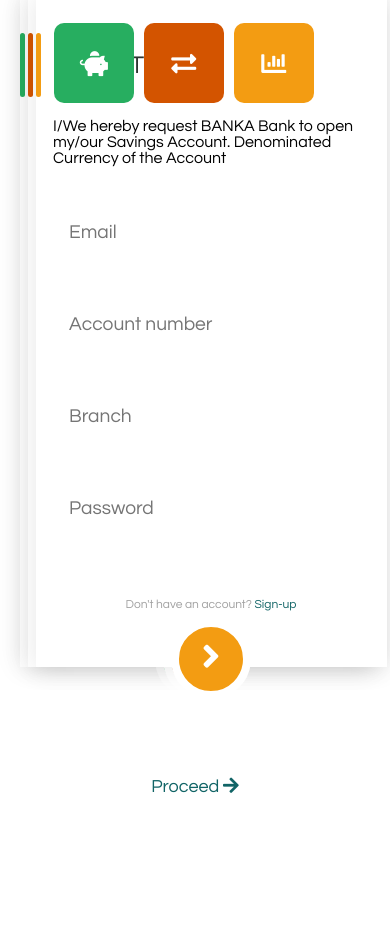
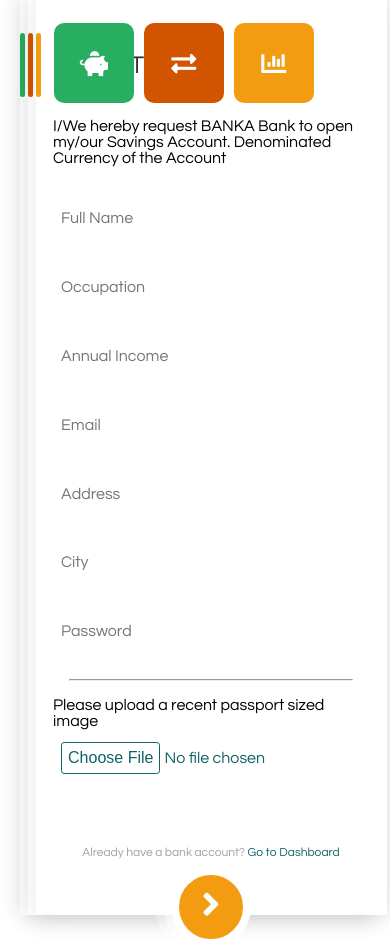
Before and after one commit to adafia/banka, a plain HTML site: page ui/create-account.html in a window 390 px wide. Shown: the part 606-1553 px from the top of the page. Before the commit the page ends 1402 px from the top, so only its background shows below. Drawn offline with Linux system fonts and the light colour scheme.

Commit message:
Update gh-pages

```diff
--- a/ui/create-account.html
+++ b/ui/create-account.html
@@ -11,10 +11,10 @@
 </head>
 <body>
     <nav>
-        <ul class="wrapper">
+        <ul>
             <li class="logo"><a href="index.html">BANKA</a></li>
-            <!-- <li><a href="#">Transactions</a></li> -->
-            <li><a href="user-dashboard.html">Dashboard</a></li>
+            <li><a href="user-dashboard.html"><i class="fas fa-tachometer-alt"></i> <span class="menu-text">Dashboard</span></a></li>
+            <li><a href="create-account.html"><i class="fas fa-folder-plus"></i> <span class="menu-text">Create Account</span></a></li>
         </ul>
     </nav>
 <div class="wrapper">
@@ -62,7 +62,7 @@
         </div>
     </div>
     <div class="form-container">
-        <form action="" class="savings">
+        <form action="user-dashboard.html" class="savings">
             <div class="title">
                 <span>Savings</span>
             </div>
@@ -70,30 +70,48 @@
                 <p>I/We hereby request BANKA Bank to  open my/our Savings Account. Denominated Currency of the Account</p>
             </div>
             <div class="input-group">
-                <input type="text" placeholder="Email" required>
+                <input type="text" placeholder="Full Name" required>
                 <span class="bar"></span>
             </div>
             <div class="input-group">
-                <input type="text" placeholder="Account number" required>
+                <input type="text" placeholder="Occupation" required>
                 <span class="bar"></span>
             </div>
             <div class="input-group">
-                <input type="text" placeholder="Branch" required>
+                <input type="number" placeholder="Annual Income" required>
+                <span class="bar"></span>
+            </div>
+            <div class="input-group">
+                <input type="email" placeholder="Email" required>
+                <span class="bar"></span>
+            </div>
+            <div class="input-group">
+                <input type="text" placeholder="Address" required>
+                <span class="bar"></span>
+            </div>
+            <div class="input-group">
+                <input type="text" placeholder="City" required>
                 <span class="bar"></span>
             </div>
             <div class="input-group">
                 <input type="text" placeholder="Password" required>
                 <span class="bar"></span>
             </div>
+            <div class="input-group">
+                <hr>
+                <p>Please upload a recent passport sized image</p>
+                <input type="file" accept="image/*">
+                <span class="bar"></span>
+            </div>
             <button>
                 <i class="fas fa-angle-right"></i>
             </button>
             <div class="register">
-                <a href="sign-up.html">Don't have an account? <span>Sign-up</span></a>
+                <a href="user-dashboard.html">Already have a bank account? <span>Go to Dashboard</span></a>
             </div>
         </form>
 
-        <form action="" class="current">
+        <form action="user-dashboard.html" class="current">
             <div class="title">
                 <span>Current</span>
             </div>
@@ -101,30 +119,48 @@
                 <p>I/We hereby request BANKA Bank to  open my/our Current Account. Denominated Currency of the Account</p>
             </div>
             <div class="input-group">
-                <input type="text" placeholder="Email" required>
+                <input type="text" placeholder="Full Name" required>
                 <span class="bar"></span>
             </div>
             <div class="input-group">
-                <input type="text" placeholder="Account number" required>
+                <input type="text" placeholder="Occupation" required>
                 <span class="bar"></span>
             </div>
             <div class="input-group">
-                <input type="text" placeholder="Branch" required>
+                <input type="number" placeholder="Annual Income" required>
+                <span class="bar"></span>
+            </div>
+            <div class="input-group">
+                <input type="email" placeholder="Email" required>
+                <span class="bar"></span>
+            </div>
+            <div class="input-group">
+                <input type="text" placeholder="Address" required>
+                <span class="bar"></span>
+            </div>
+            <div class="input-group">
+                <input type="text" placeholder="City" required>
                 <span class="bar"></span>
             </div>
             <div class="input-group">
                 <input type="text" placeholder="Password" required>
                 <span class="bar"></span>
             </div>
+            <div class="input-group">
+                <hr>
+                <p>Please upload a recent passport sized image</p>
+                <input type="file" accept="image/*">
+                <span class="bar"></span>
+            </div>
             <button>
                 <i class="fas fa-angle-right"></i>
             </button>
             <div class="register">
-                <a href="sign-up.html">Don't have an account? <span>Sign-up</span></a>
+                <a href="user-dashboard.html">Already have a bank account? <span>Go to Dashboard</span></a>
             </div>
         </form>
 
-        <form action="" class="investment">
+        <form action="user-dashboard.html" class="investment">
             <div class="title">
                 <span>Investment</span>
             </div>
@@ -132,29 +168,46 @@
                 <p>I/We hereby request BANKA Bank to  open my/our Savings Account. Denominated Currency of the Account</p>
             </div>
             <div class="input-group">
-                <input type="text" placeholder="Email" required>
+                <input type="text" placeholder="Full Name" required>
                 <span class="bar"></span>
             </div>
             <div class="input-group">
-                <input type="text" placeholder="Account number" required>
+                <input type="text" placeholder="Occupation" required>
                 <span class="bar"></span>
             </div>
             <div class="input-group">
-                <input type="text" placeholder="Branch" required>
+                <input type="number" placeholder="Annual Income" required>
+                <span class="bar"></span>
+            </div>
+            <div class="input-group">
+                <input type="email" placeholder="Email" required>
+                <span class="bar"></span>
+            </div>
+            <div class="input-group">
+                <input type="text" placeholder="Address" required>
+                <span class="bar"></span>
+            </div>
+            <div class="input-group">
+                <input type="text" placeholder="City" required>
                 <span class="bar"></span>
             </div>
             <div class="input-group">
                 <input type="text" placeholder="Password" required>
                 <span class="bar"></span>
             </div>
+            <div class="input-group">
+                <hr>
+                <p>Please upload a recent passport sized image</p>
+                <input type="file" accept="image/*">
+                <span class="bar"></span>
+            </div>
             <button>
                 <i class="fas fa-angle-right"></i>
             </button>
             <div class="register">
-                <a href="sign-up.html">Don't have an account? <span>Sign-up</span></a>
+                <a href="user-dashboard.html">Already have a bank account? <span>Go to Dashboard</span></a>
             </div>
         </form>
-        <a class="proceed" href="user-dashboard.html"><i class="fas fa-arrow-right"></i></a>
     </div>
 </div><!--end of wrapper div-->
     <script src="js/create-account.js"></script>
--- a/ui/css/create-account.css
+++ b/ui/css/create-account.css
@@ -4,6 +4,7 @@
     box-sizing: border-box;
     font-family: 'Century Gothic';
 }
+
 
 nav {
     background-color: #fff;
@@ -12,11 +13,11 @@ nav {
     height: 50px;
     position: fixed;
     top: 0;
-    z-index: 10;
+    z-index: 5;
 }
 
 nav ul {
-    margin: 1rem auto 0 1.5rem;
+    margin: 0 auto 0 1.5rem;
 }
 
 nav ul li.logo {
@@ -38,14 +39,12 @@ nav ul li a {
     display: block;
     text-decoration: none;
     color: #116466;
-    padding: 0 2rem;
-    transition: .25s;
+    padding: 0 20px;
 }
 
 nav ul li a:hover{
     color: #d1e8e2;
 }
-
 
 .wrapper {
     width: 100%;
@@ -278,12 +277,25 @@ form:nth-child(3) .title span::before {
 .input-group input {
     position: relative;
     width: 100%;
-    padding: 1rem;
-    margin-top: .5rem;
+    padding: .5rem;
+    margin-top: .3rem;
     border: none;
     color: #116466;
     outline: none;
-    font-size: 1.2rem;
+    font-size: 1rem;
+}
+
+input[type= file]::-webkit-file-upload-button {
+    background: none;
+    outline: none;
+    border: .5px solid #116466;
+    border-radius: .2rem;
+    height: 2rem;
+    color: #116466;
+}
+
+.input-group hr {
+    margin: 1rem;
 }
 
 .input-group .bar {
@@ -355,21 +367,6 @@ button:hover, button:focus {
 .register span:hover {
     border-bottom: 2px solid #116466;
     padding-bottom: 2px;
-}
-
-.proceed {
-    transform: translate(-50%, -50%);
-    position: fixed;
-    top: 92%;
-    left: 95%;
-    font-size: 50px;
-    text-decoration: none;
-    color: #116466;
-    transition: .25s;
-}
-
-.proceed:hover{
-    color: #ffcb9a;
 }
 
 .savings, .current, .investment {
@@ -498,21 +495,18 @@ button:hover, button:focus {
         animation: myframes forwards 1;
         margin: -1rem 0 0 0;
     }
-
-
-    .proceed {
-        top: 98%;
-        left: 50%;
-        font-size: 20px;
-    }
-
-    .proceed::before {
-        content: 'Proceed ';
-    }
 }
 
 
 @media screen and (max-width: 768px) {
+    nav {
+        position: absolute;
+    }
+
+    .menu-text {
+        display: none;
+    }
+
     .info > p {
         position: absolute;
         top: 14%;
@@ -620,18 +614,4 @@ button:hover, button:focus {
         animation: myframes forwards 1;
         margin: -3.5rem 0 0 0;
     }
-
-
-    .proceed {
-        position: absolute;
-        top: 0;
-        margin-top: 87rem;
-        margin-bottom: 3rem;
-        left: 50%;
-        font-size: 18px;
-    }
-
-    .proceed::before {
-        content: 'Proceed ';
-    }
 }
--- a/ui/css/login.css
+++ b/ui/css/login.css
@@ -130,20 +130,6 @@ button:hover, button:focus {
     padding-bottom: 2px;
 }
 
-.proceed {
-    transform: translate(-50%, -50%);
-    position: absolute;
-    top: 92%;
-    left: 95%;
-    font-size: 50px;
-    text-decoration: none;
-    color: #116466;
-    transition: .25s;
-}
-
-.proceed:hover{
-    color: #ffcb9a;
-}
 
 @media screen and (max-width: 600px) {
     .form-container {
@@ -189,16 +175,4 @@ button:hover, button:focus {
         font-size: 12px;
     }
 
-    .proceed {
-        position: absolute;
-        top: 0;
-        margin-top: 37rem;
-        margin-bottom: 3rem;
-        left: 50%;
-        font-size: 18px;
-    }
-
-    .proceed::before {
-        content: 'Proceed ';
-    }
 }
--- a/ui/css/sign-up.css
+++ b/ui/css/sign-up.css
@@ -137,21 +137,6 @@ button:hover, button:focus {
     border-bottom: 2px solid #116466;
 }
 
-.proceed {
-    transform: translate(-50%, -50%);
-    position: absolute;
-    top: 92%;
-    left: 95%;
-    font-size: 50px;
-    text-decoration: none;
-    color: #116466;
-    transition: .25s;
-}
-
-.proceed:hover{
-    color: #ffcb9a;
-}
-
 @media screen and (max-width: 700px){
     .wrapper {
         height: 50%;
@@ -198,14 +183,4 @@ button:hover, button:focus {
         left: 50%;
         transform: translateX(-50%);
     }
-
-    .proceed {
-        top: 93%;
-        left: 50%;
-        font-size: 20px;
-    }
-
-    .proceed::before {
-        content: 'Proceed ';
-    }
 }
```
Also changed, not shown: ui/css/user-dashboard.css (+8 -0 lines), ui/login.html (+1 -2 lines), ui/sign-up.html (+1 -2 lines), ui/user-dashboard.html (+2 -3 lines).
